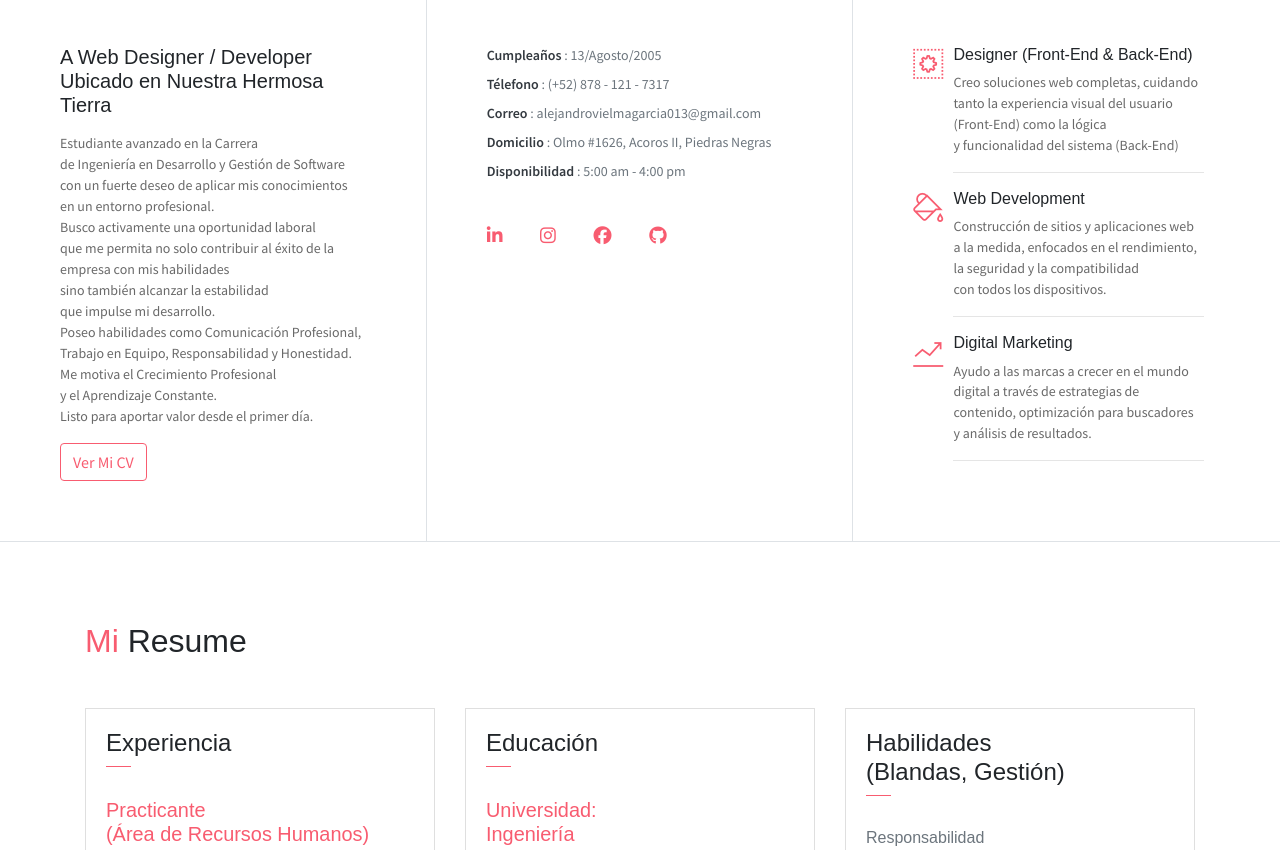
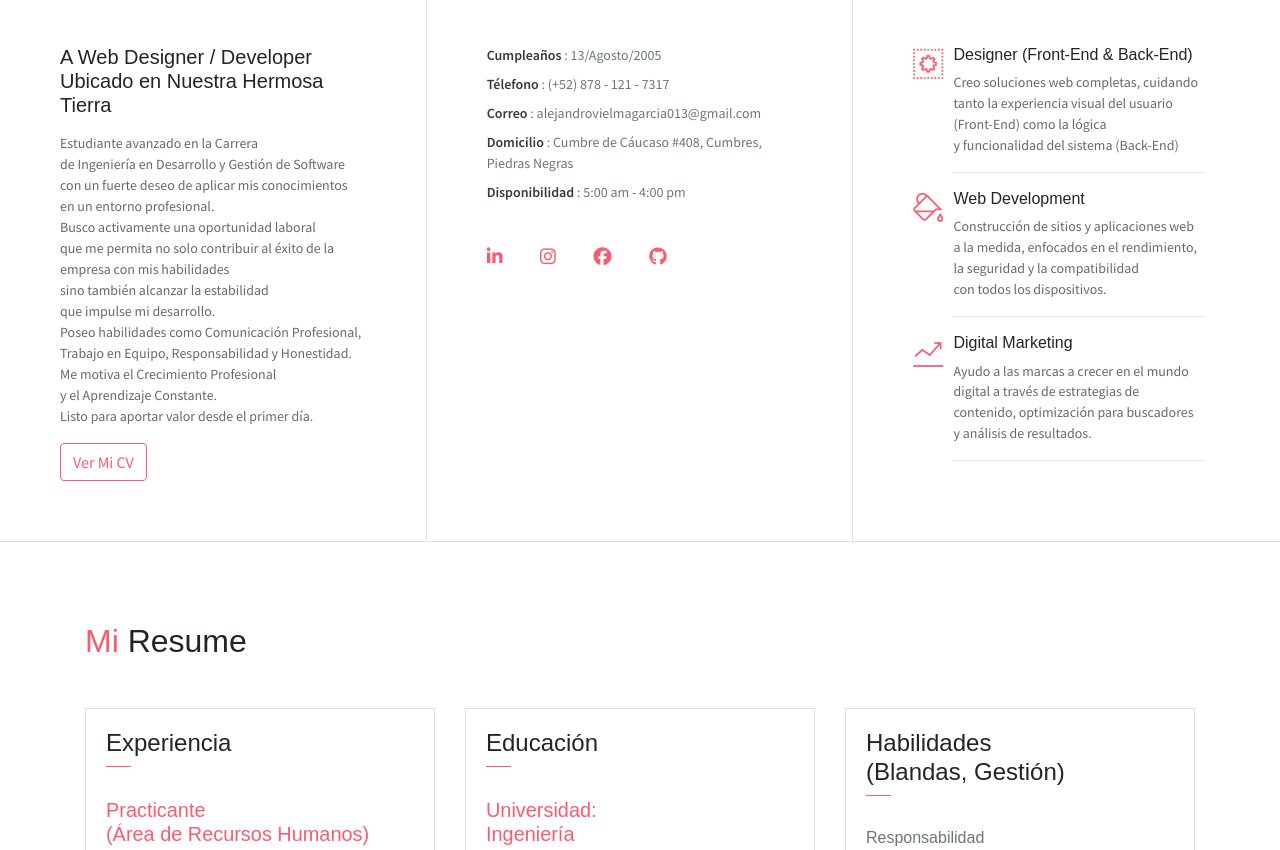
Before and after one commit to JesusDun/JesusGarcia, a plain HTML site: page index.html in a window 1280 px wide. Shown: the part 823-1673 px from the top of the page. Drawn offline with Linux system fonts and the light colour scheme; some icons are missing.

Commit message:
Update index.html

```diff
--- a/index.html
+++ b/index.html
@@ -94,7 +94,7 @@
                     <li><span>Cumpleaños</span> : 13/Agosto/2005</li>
                     <li><span>Télefono</span> : (+52) 878 - 121 - 7317</li>
                     <li><span>Correo</span> : alejandrovielmagarcia013@gmail.com</li>
-                    <li><span>Domicilio</span> : Olmo #1626, Acoros II, Piedras Negras</li>
+                    <li><span>Domicilio</span> : Cumbre de Cáucaso #408, Cumbres, Piedras Negras</li>
                     <li><span>Disponibilidad</span> :  5:00 am - 4:00 pm</li>
                 </ul>
                 <ul class="social-icons pt-3">
@@ -673,7 +673,7 @@
                                 <i class="ti-map-alt icon-md"></i>
                             </div>
                             <div class="col-10">
-                                <h6 class="d-inline">Domicilio :<br> <span class="text-muted">Olmo #1626, Acoros II, <br> Piedras Negras</span></h6>
+                                <h6 class="d-inline">Domicilio :<br> <span class="text-muted">Cumbre de Cáucaso #408, Cumbres, <br> Piedras Negras</span></h6>
                             </div>
                         </div>
                         <div class="row mb-2">
```
